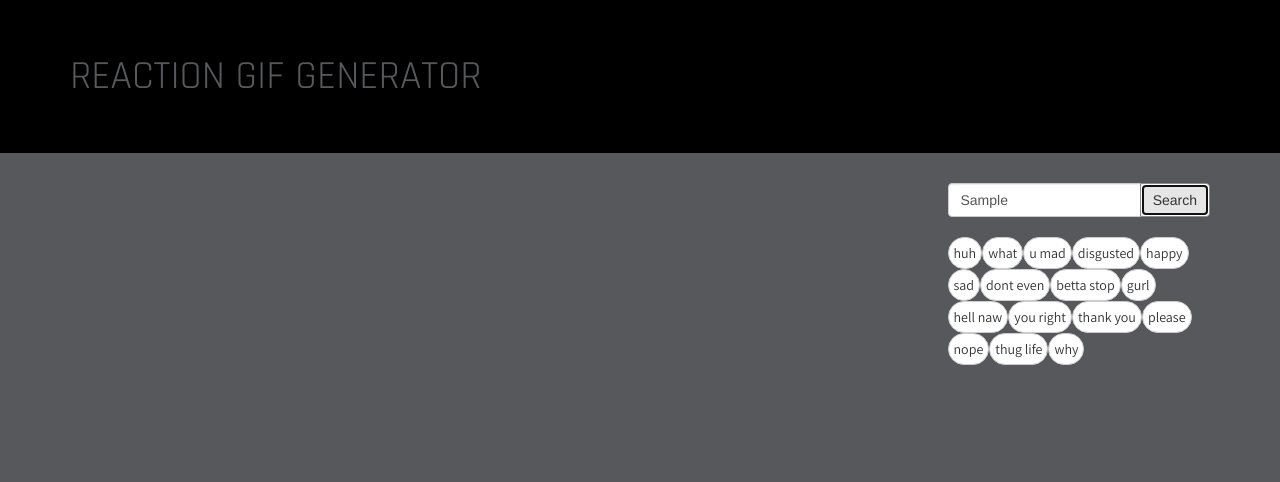
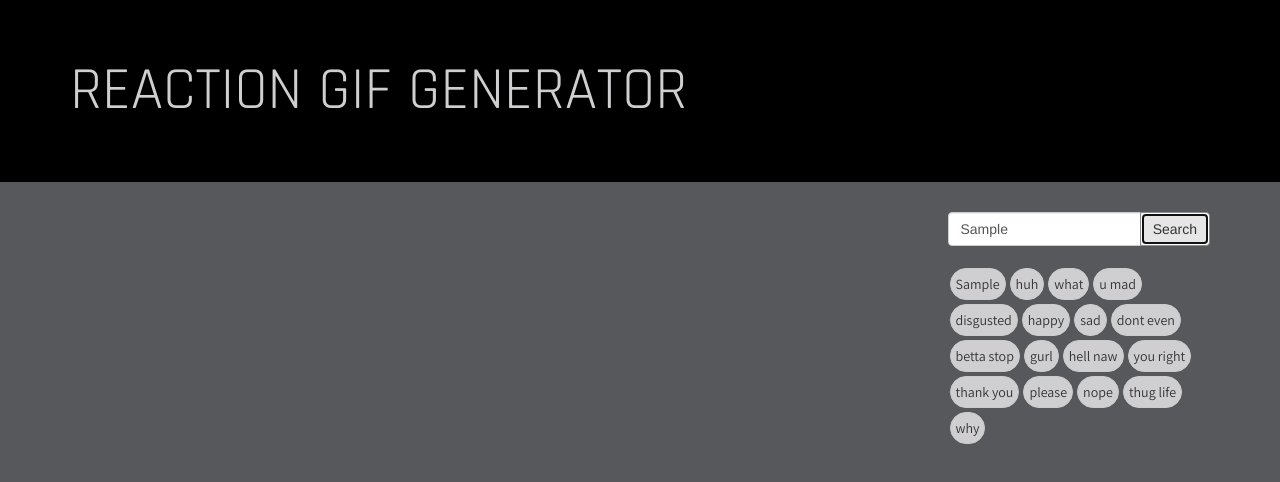
Before and after one commit to vvanslee/GifTastic, a plain HTML site: page index.html in a window 1280 px wide. Both pictures are taken after typing "Sample" into the empty fields and a click on the button "Search". Drawn offline with nearby package versions, Linux system fonts and the light colour scheme; no server answers.

Commit message:
generated tag from search

```diff
--- a/assets/css/stylesheet.css
+++ b/assets/css/stylesheet.css
@@ -11,14 +11,20 @@ img {
 }
 
 .jumbotron {
-	font-size: 40px;
+	font-size: 60px;
 	font-family: 'Rajdhani', sans-serif;
 	background-color: black;
-	color: #56585b;
+	color: #cfcfd1;
 }
 
 #tagbutton {
 	border-radius: 100px;
 	padding: 5px;
+	margin: 2px;
 	font-family: 'Assistant', sans-serif;
+	background-color: #cfcfd1;
 }
+
+#tagbutton:hover {
+	background-color: white;
+}
--- a/index.html
+++ b/index.html
@@ -95,6 +95,15 @@
 	    	// generates custom url
 	    	var queryURL = "https://api.giphy.com/v1/gifs/search?q=" + searchTerm + "&api_key=dc6zaTOxFJmzC&limit=" + gifNum;
 
+	    	var gifTag = $("<button>" + searchTerm + "</button>");
+
+			gifTag.attr("type", "button");
+			gifTag.attr("class", "btn btn-default");
+			gifTag.attr("id", "tagbutton");
+			gifTag.attr("value", searchTerm);
+
+			$(".tag-container").prepend(gifTag);
+
 	    	// get data from url
 	    	$.ajax({
 	    		url: queryURL,
```
